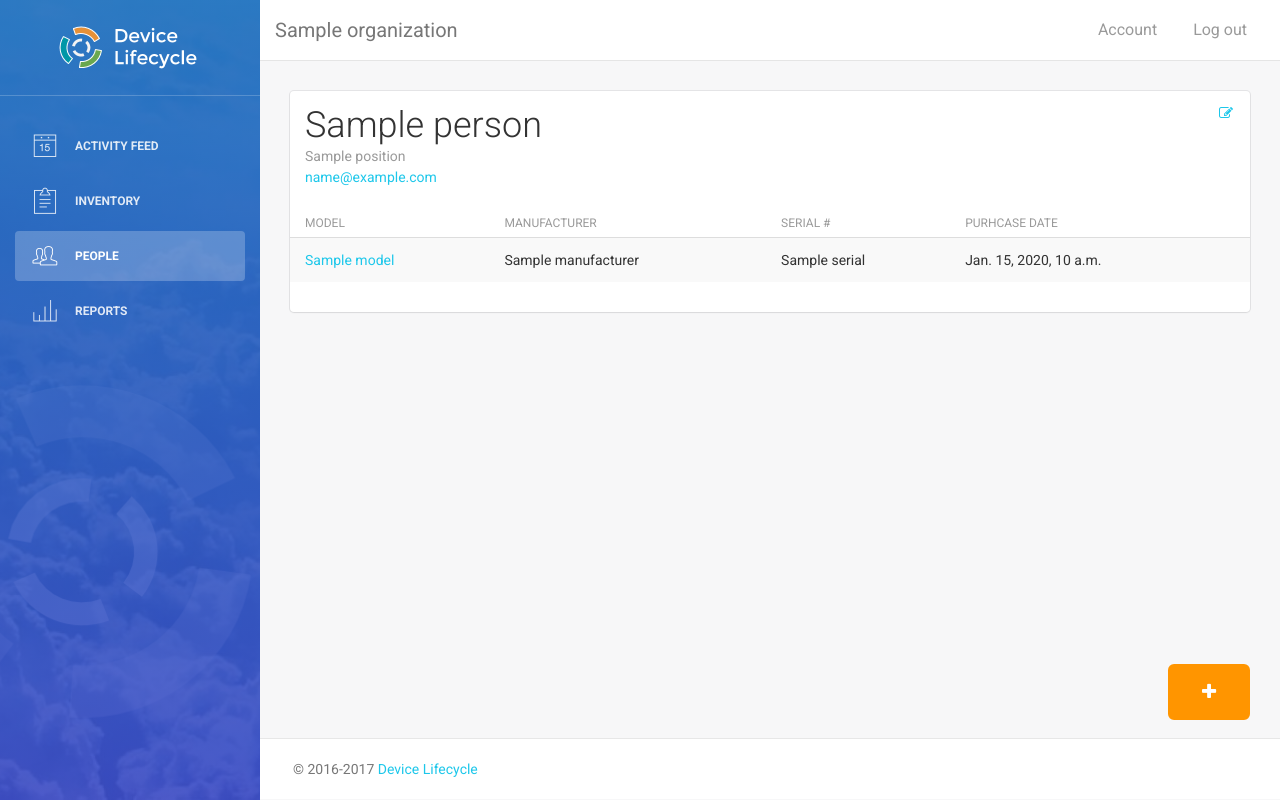
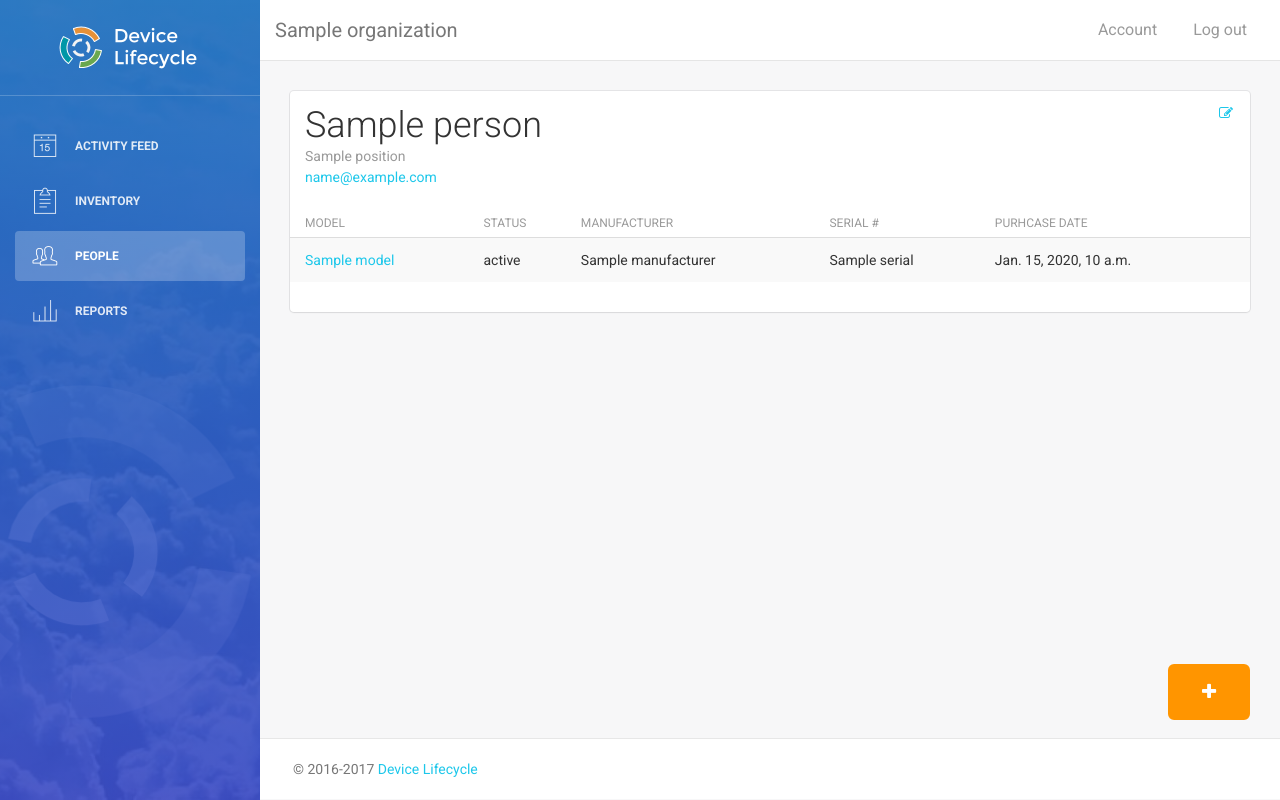
Before and after one commit to jamstooks/device-lifecycle, a Django app: template device_lifecycle/templates/people/person_detail.html in a window 1280 px wide. Run offline with Django 3.2, Linux system fonts and the light colour scheme; the template is opened without the code that fills it: most values are stand-ins (such as "Sample title", 1, 10 or a date in 2020); some libraries are stand-ins or nearby versions.

Commit message:
Added status to person's inventory list;

```diff
--- a/device_lifecycle/templates/people/person_detail.html
+++ b/device_lifecycle/templates/people/person_detail.html
@@ -21,6 +21,7 @@
         <table class="table table-hover table-striped">
             <thead>
               <th>Model</th>
+              <th>Status</th>
               <th>Manufacturer</th>
               <th>Serial #</th>
               <th>Purhcase Date</th>
@@ -35,6 +36,10 @@
                     <a href="{{ device.get_absolute_url }}">
                       {{ device.model }}
                     </a>
+                  </td>
+                  <td>
+                    <span class="text-{{ device.get_status_class }}">
+                      {{ device.status }}</span>
                   </td>
                   <td>{{ device.manufacturer }}</td>
                   <td>{{ device.serial }}</td>
```
